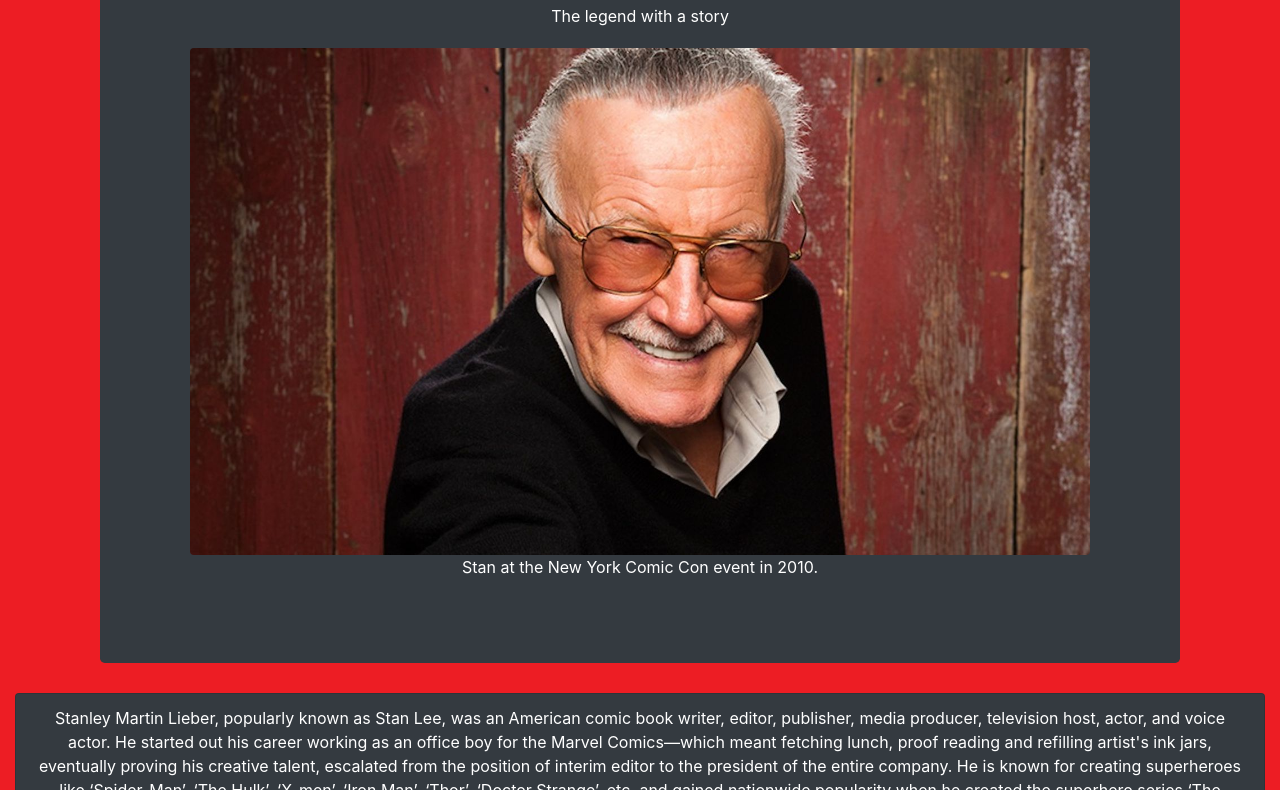
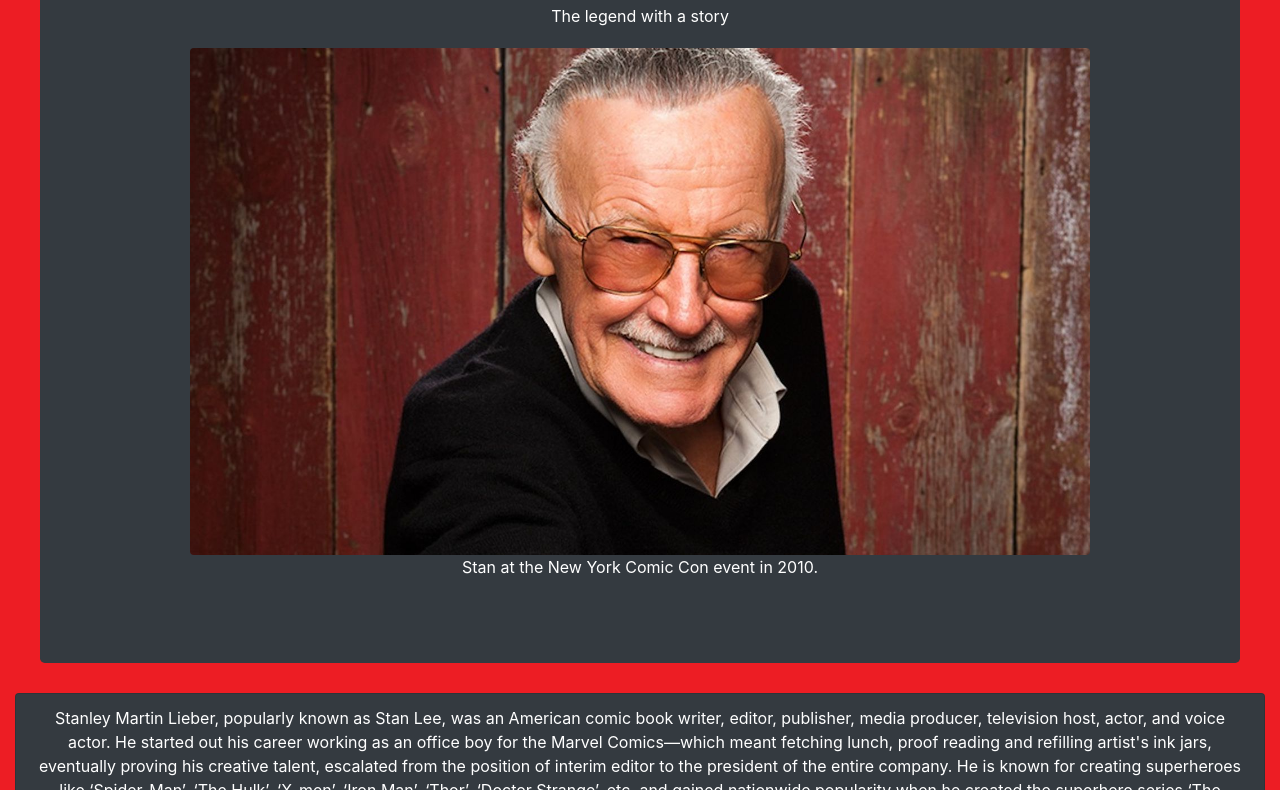
Before and after one commit to writeens/tributeWebsite, a plain HTML site: page index.html in a window 1280 px wide. Shown: the part 214-1004 px from the top of the page. Drawn offline with nearby package versions, Linux system fonts and the light colour scheme.

Commit message:
Update tribute.css

```diff
--- a/css/tribute.css
+++ b/css/tribute.css
@@ -5,7 +5,7 @@
 }
 .jumbotron {
 	background-color: #343a40;
-	margin: 30px 100px 10px 100px;
+	margin: 30px 40px 10px 40px;
 }
 .jumbotron h1 {
 	margin-bottom: 20px;
```
